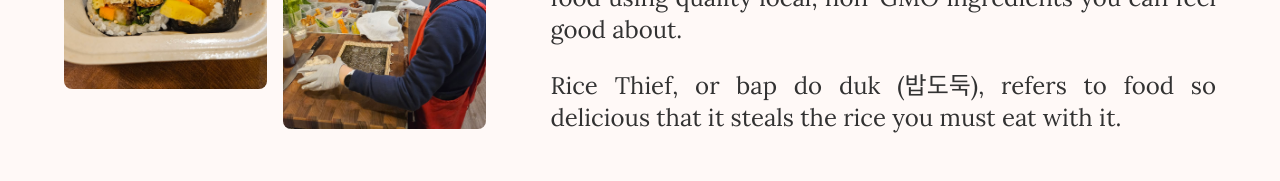
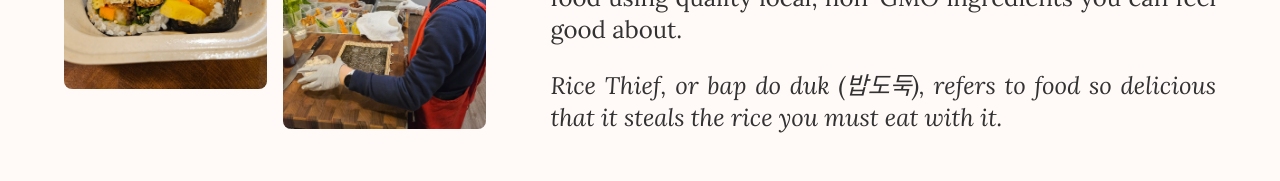
Before and after one commit to IanKBovard/ricethiefpdx, a React (Vite) app: page / in a window 1280 px wide. Shown: the part 769-950 px from the top of the page. Built offline with nearby package versions, Linux system fonts and the light colour scheme; a web font is replaced by a local one.

Commit message:
italic def

```diff
--- a/src/Components/About.jsx
+++ b/src/Components/About.jsx
@@ -26,7 +26,7 @@
           quality local, non-GMO ingredients you can feel good about.
         </p>
         <br />
-        <p className='text-justify md:text-2xl'>
+        <p className='text-justify md:text-2xl italic'>
           Rice Thief, or bap do duk (밥도둑), refers to food so
           delicious that it steals the rice you must eat with it.
         </p>
```
